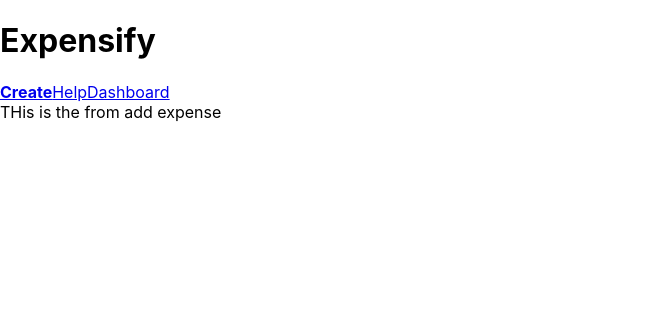
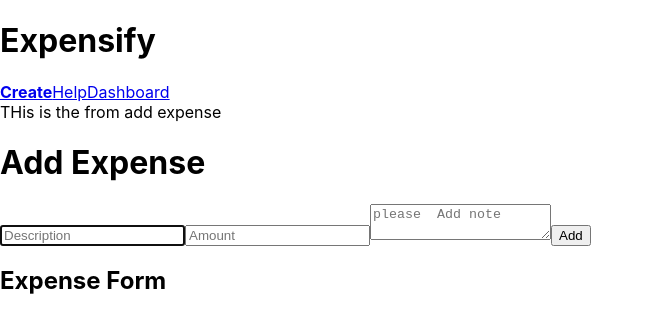
Before and after one commit to Khetwal-om/cautious-disco-expensify-Redux-AndrewMead, a React (Create React App) app: page /create in a window 1280 px wide. Shown: the top 332 px of the page, without its empty margins (0-654 px from the left). Built offline with nearby package versions, Linux system fonts and the light colour scheme.

Commit message:
05 Creating expense Add/Edit form

```diff
--- a/src/components/AddExpensePage.js
+++ b/src/components/AddExpensePage.js
@@ -1,7 +1,12 @@
 import React from 'react';
+import ExpenseForm from './ExpenseForm';
+
 
 function AddExpensePage() {
-  return <div>THis is the from add expense</div>;
+  return <div>THis is the from add expense
+    <h1>Add Expense</h1>
+    <ExpenseForm />
+  </div>;
 }
 
 export default AddExpensePage;
--- /dev/null
+++ b/src/components/ExpenseForm.js
@@ -0,0 +1,65 @@
+import React, { Component } from 'react';
+
+
+export default class ExpenseForm extends Component {
+
+    state = {
+        description: '',
+        note: '',
+        amount: ''
+    };
+
+    onNoteChange = (e) => {
+        const note = e.target.value;
+        this.setState(() => ({ note }));
+    }
+
+
+    onDescriptionChange = (e) => {
+        const description = e.target.value;
+        this.setState(() => ({
+            description
+        }));
+    }
+
+
+    onAmountChange = (e) => {
+        const amount = e.target.value;
+
+        if (amount.match(/^\d*(\.\d{0,2})?$/)) {
+            this.setState(() => ({ amount }))
+        }
+
+    }
+
+    render() {
+        return (
+            <div>
+                <form>
+                    <input type="text" placeholder="Description"
+                        autoFocus
+                        value={this.state.description}
+                        onChange={this.onDescriptionChange} />
+                    <input
+                        type="text"
+                        onChange={this.onAmountChange}
+                        placeholder="Amount"
+                        value={this.state.amount}
+                    />
+
+                    <textarea placeholder="please  Add note"
+                        value={this.state.note}
+                        onChange={this.onNoteChange}
+                    >
+
+                    </textarea>
+
+                    <button>Add</button>
+
+                </form>
+
+                <h2>Expense Form</h2>
+            </div>
+        );
+    }
+}
```
